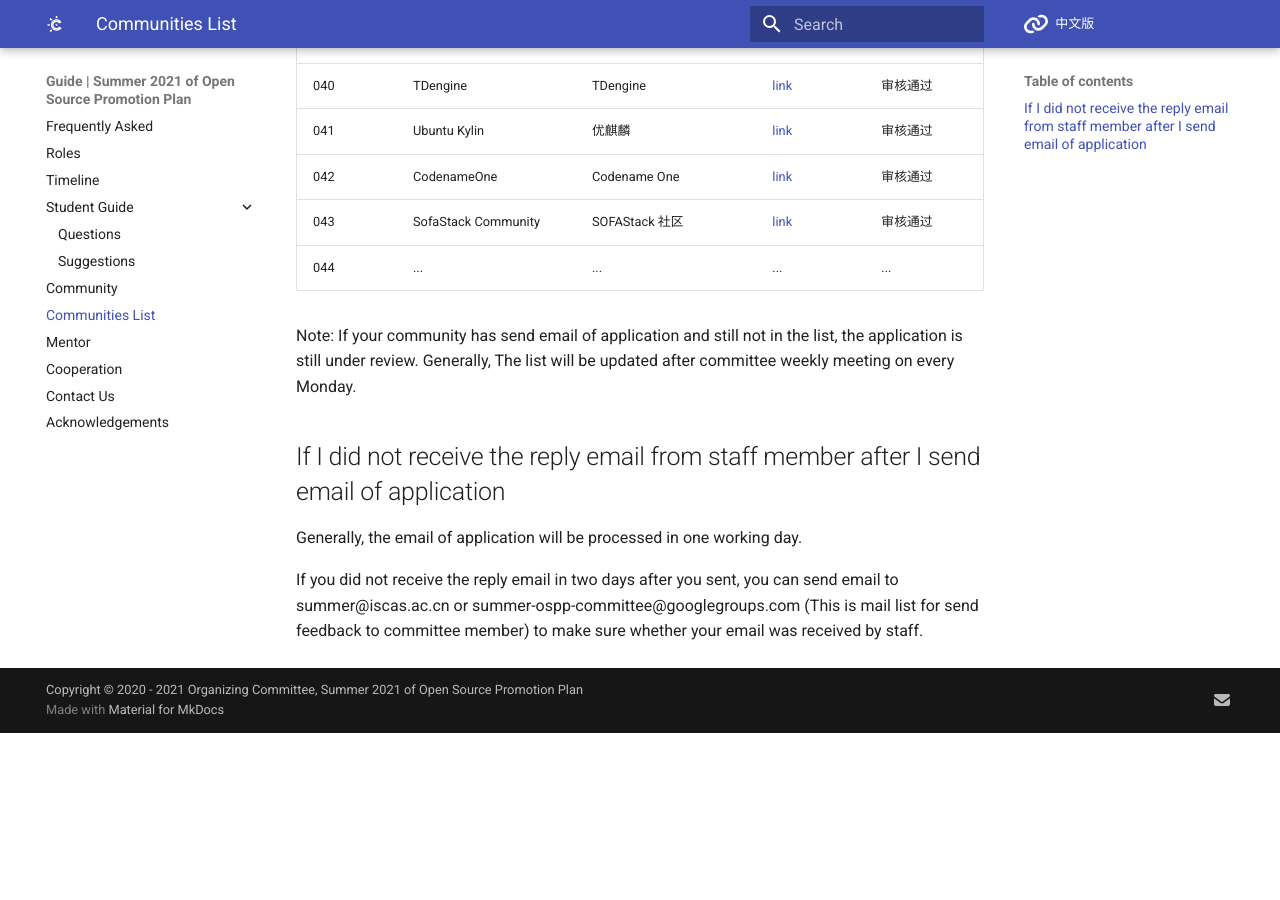
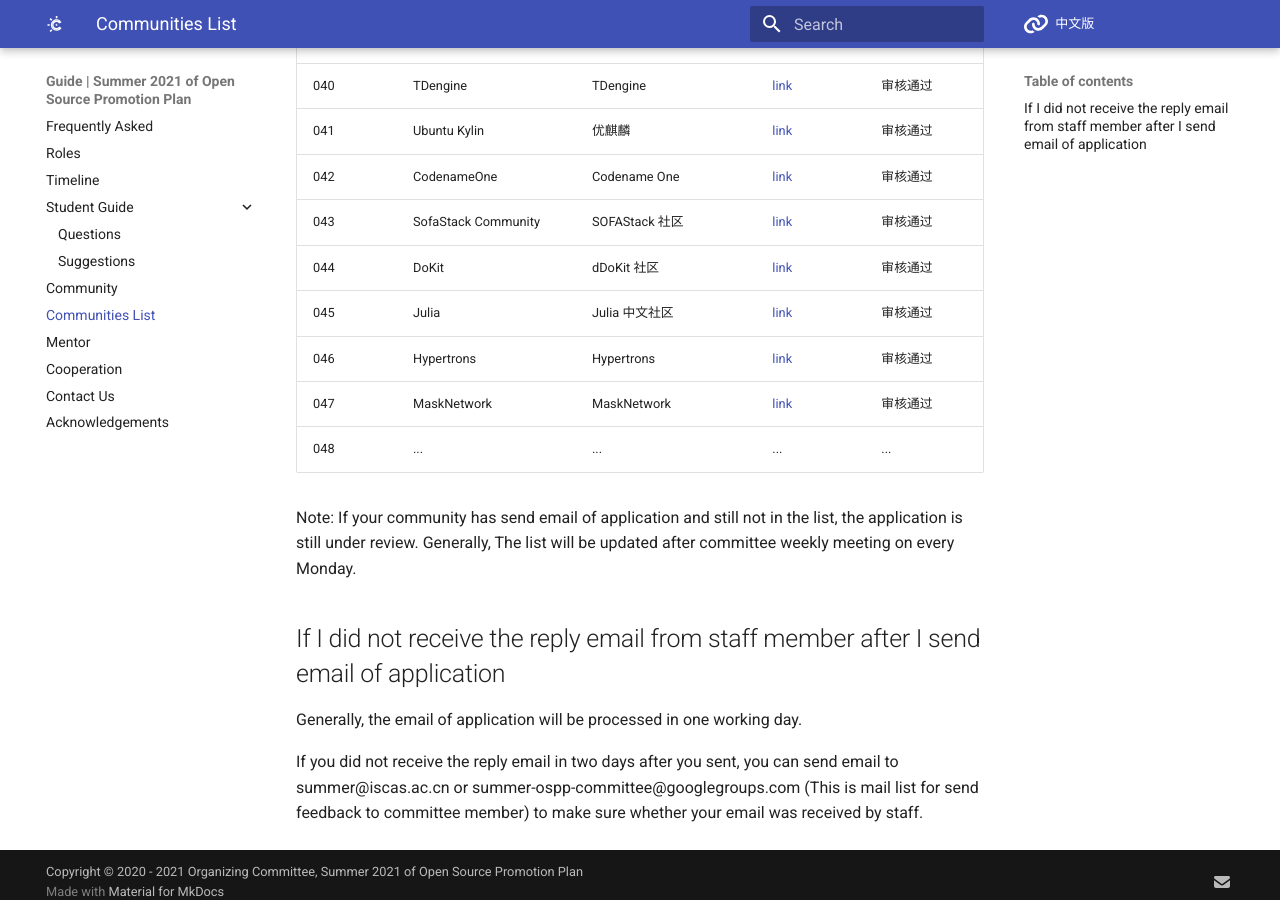
Before and after one commit to summer-ospp/help-en, an MkDocs documentation site: the page built from docs/communities-list.md, in a window 1280 px wide and 900 px high, scrolled down 2244 px. Built offline with MkDocs 1.6.1 and Material for MkDocs 9.7.7, drawn with Linux system fonts in a browser that asks for light colours; comment, search, counter and statistics services are not loaded; before the commit the page ends 2977 px from its top, so only the background shows below that.

Commit message:
Update communities-list.md
0419-新增新通过社区

```diff
--- a/docs/communities-list.md
+++ b/docs/communities-list.md
@@ -49,7 +49,11 @@ Before the deadline (Apr 30th, 2021) of application for community, this list wil
 | 041  | Ubuntu Kylin            | 优麒麟                    | [link](https://www.ubuntukylin.com)                   | 审核通过    |
 | 042  | CodenameOne             | Codename One             | [link](https://github.com/codenameone/CodenameOne)    | 审核通过    |
 | 043  | SofaStack Community     | SOFAStack 社区            | [link](https://sofastack.tech/)    | 审核通过    |
-| 044  | ...                     | ...                      | ...                                                    | ...                  |
+| 044  | DoKit               | dDoKit 社区                | [link](https://www.dokit.cn/   )            | 审核通过    |
+| 045 | Julia                | Julia 中文社区              | [link](https://discourse.juliacn.com/ )                     | 审核通过    |
+| 046  | Hypertrons      | Hypertrons                   | [link](https://hypertrons.io)                   | 审核通过    |
+| 047  | MaskNetwork              | MaskNetwork            | [link](https://mask.io)    | 审核通过    |
+| 048 | ...                     | ...                     | ...                                                     | ...      |
 
 
 Note: If your community has send email of application and still not in the list, the application is still under review. Generally, The list will be updated after committee weekly meeting on every Monday.
```
